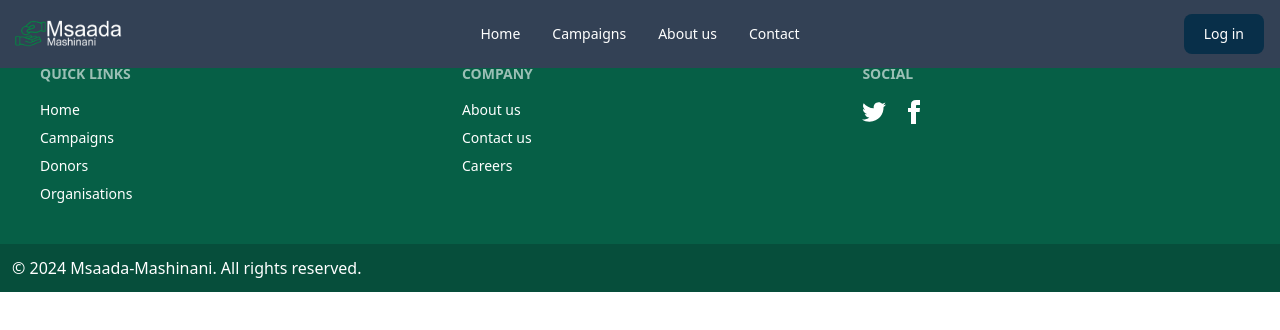
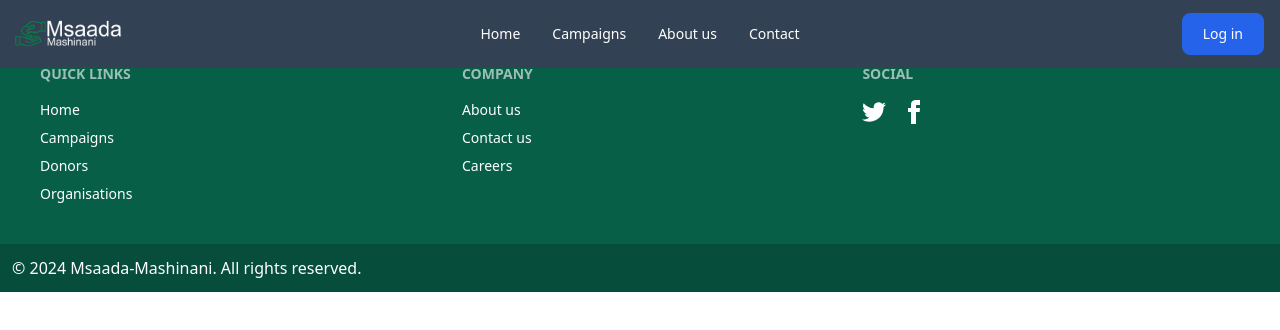
Before and after one commit to MuchokiDavid/Msaadafund-Frontend, a React (Create React App) app: page /about in a window 1280 px wide. Shown: the top 330 px of the page. Built offline with nearby package versions, Linux system fonts and the light colour scheme.

Commit message:
Added styleto the menu button

```diff
--- a/src/components/reusables/Menus.jsx
+++ b/src/components/reusables/Menus.jsx
@@ -55,7 +55,7 @@ function Menus() {
                     </div>)
                     :token && user?
                     (<div className="dropdown dropdown-end absolute right-4 sm:z-20">
-                        <div tabIndex={0} role="button" className="text-white bg-sky-950 hover:bg-sky-700 focus:ring-4 focus:outline-none focus:ring-primary-300 font-medium rounded-lg text-sm px-5 py-2.5 text-center">Log out</div>
+                        <div tabIndex={0} role="button" className="text-white border border-blue-600 bg-blue-600 hover:bg-transparent focus:ring-4 focus:outline-none focus:ring-primary-300 font-medium rounded-lg text-sm px-5 py-2.5 text-center">Log out</div>
                         <ul tabIndex={0} className="dropdown-content z-[1] menu p-2 shadow bg-base-100 rounded-box w-52">
                         <li className='hover:bg-slate-300'><a href="/user/dashboard">Go to dashboard</a></li>
                         <li className='hover:bg-slate-300' onClick={logout}><a href='/user/login'>Log out</a></li>
@@ -63,7 +63,7 @@ function Menus() {
                     </div>)
                     :
                     (<div className="dropdown dropdown-end absolute right-4 sm:z-20">
-                    <div tabIndex={0} role="button" className="text-white bg-sky-950 hover:bg-sky-700 focus:ring-4 focus:outline-none focus:ring-primary-300 font-medium rounded-lg text-sm px-5 py-2.5 text-center">Log in</div>
+                    <div tabIndex={0} role="button" className="text-white border border-blue-600 bg-blue-600 hover:bg-transparent focus:ring-4 focus:outline-none focus:ring-primary-300 font-medium rounded-lg text-sm px-5 py-2.5 text-center">Log in</div>
                     <ul tabIndex={0} className="dropdown-content z-[1] menu p-2 shadow bg-base-100 rounded-box w-52">
                       <li className='hover:bg-slate-300'><a href="/org/login">Organisation</a></li>
                       <li className='hover:bg-slate-300'><a href="/user/login">User</a></li>
```
